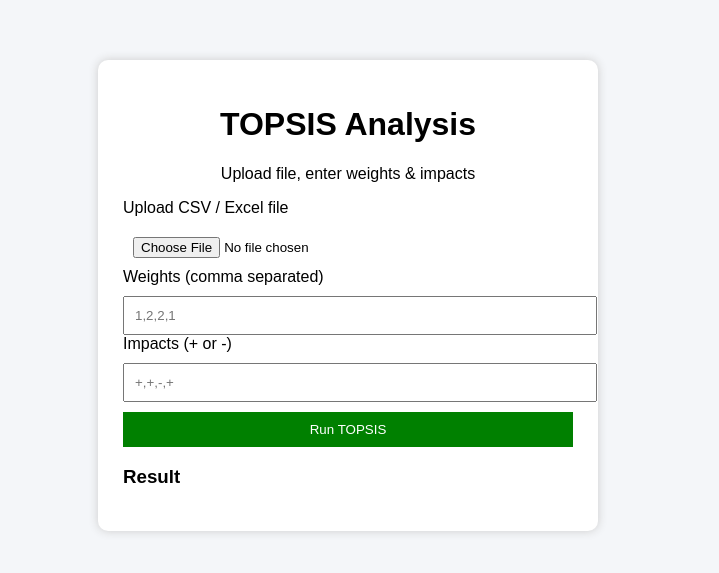
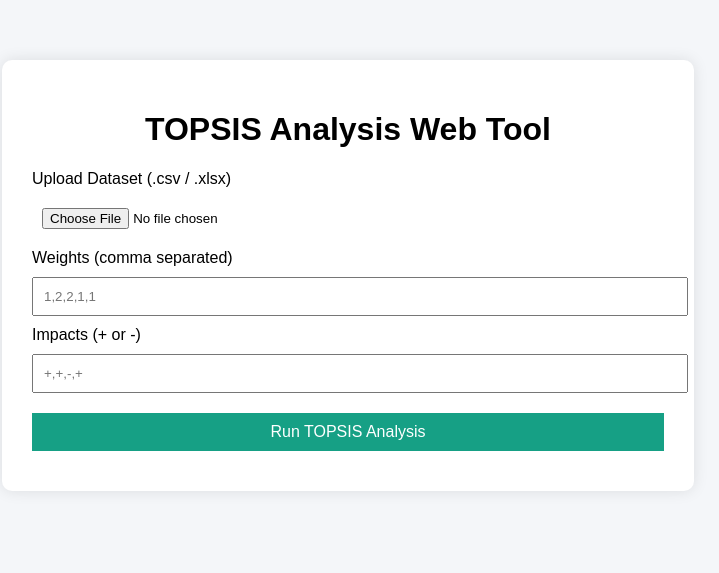
Before and after one commit to Saniyajindal/Topsis-Saniya-102303183, a Flask app: template topsis_web_2/templates/index.html in a window 1280 px wide. Shown: the top 573 px of the page, without its empty margins (292-1011 px from the left). Run offline with Flask 3, Linux system fonts and the light colour scheme; the template is opened without the code that fills it, so the values that code supplies are empty.

Commit message:
Update index.html

```diff
--- a/topsis_web_2/templates/index.html
+++ b/topsis_web_2/templates/index.html
@@ -1,6 +1,7 @@
 <!DOCTYPE html>
-<html>
+<html lang="en">
 <head>
+    <meta charset="UTF-8">
     <title>TOPSIS Analysis Web Tool</title>
     <style>
         body {
@@ -8,12 +9,12 @@
             background: #f4f6f9;
         }
         .container {
-            width: 450px;
+            width: 50%;
             margin: 60px auto;
-            padding: 25px;
             background: white;
+            padding: 30px;
             border-radius: 10px;
-            box-shadow: 0px 0px 10px #ccc;
+            box-shadow: 0 0 15px rgba(0,0,0,0.1);
         }
         h1 {
             text-align: center;
@@ -21,53 +22,37 @@
         input, button {
             width: 100%;
             padding: 10px;
-            margin-top: 10px;
+            margin: 10px 0;
         }
         button {
-            background: green;
+            background: #16a085;
             color: white;
             border: none;
             cursor: pointer;
+            font-size: 16px;
         }
-        table {
-            width: 100%;
-            margin-top: 20px;
-            border-collapse: collapse;
-            font-size: 12px;
-        }
-        th, td {
-            border: 1px solid #aaa;
-            padding: 5px;
-            text-align: center;
+        button:hover {
+            background: #13856b;
         }
     </style>
 </head>
-
 <body>
 
 <div class="container">
-    <h1>TOPSIS Analysis</h1>
-    <p style="text-align:center;">
-        Upload file, enter weights & impacts
-    </p>
+    <h1>TOPSIS Analysis Web Tool</h1>
 
     <form method="POST" enctype="multipart/form-data">
-        <label>Upload CSV / Excel file</label>
+        <label>Upload Dataset (.csv / .xlsx)</label>
         <input type="file" name="file" required>
 
         <label>Weights (comma separated)</label>
-        <input type="text" name="weights" placeholder="1,2,2,1" required>
+        <input type="text" name="weights" placeholder="1,2,2,1,1" required>
 
         <label>Impacts (+ or -)</label>
         <input type="text" name="impacts" placeholder="+,+,-,+" required>
 
-        <button type="submit">Run TOPSIS</button>
+        <button type="submit">Run TOPSIS Analysis</button>
     </form>
-
-    {% if result is not none %}
-        <h3>Result</h3>
-        {{ result.to_html(index=False) }}
-    {% endif %}
 </div>
 
 </body>
```
